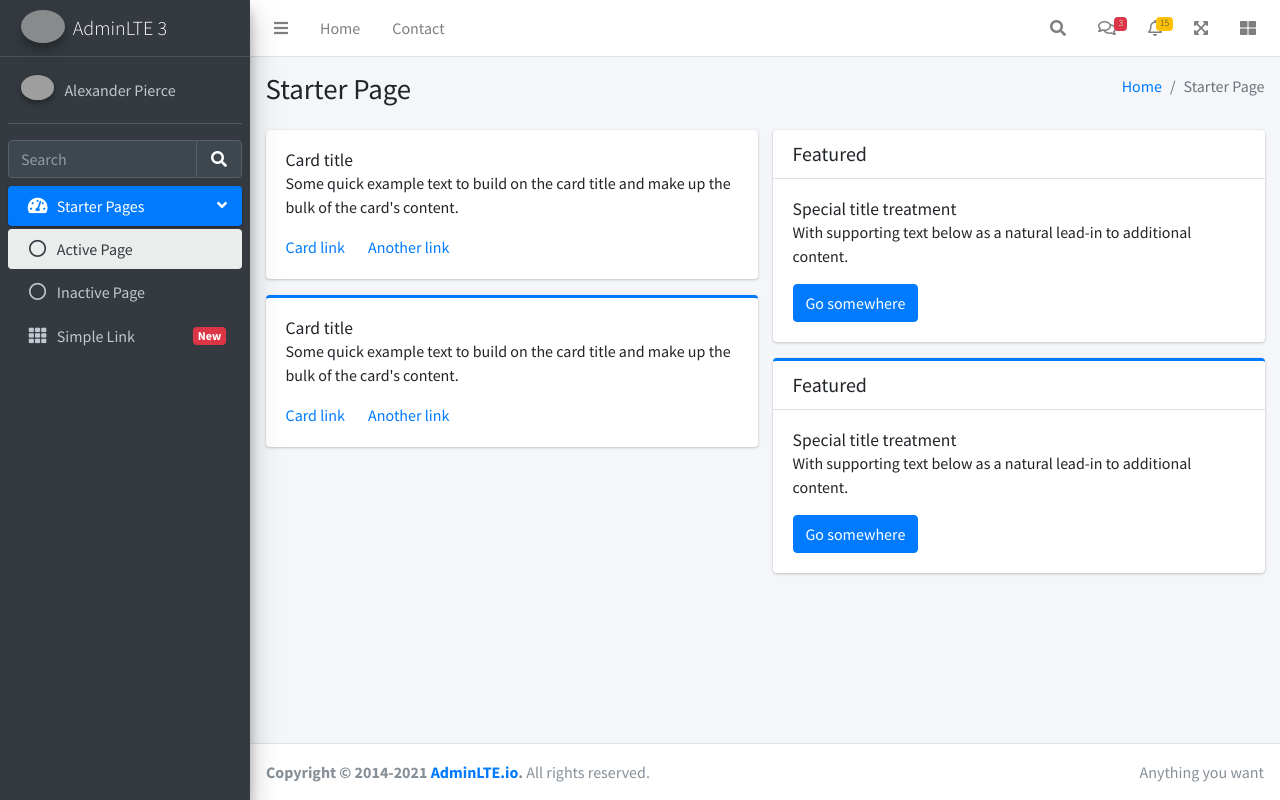
After one commit to MhAliCakmak/EduWebsite, a Django app: template EduWebsite/templates/starter.html in a window 1280 px wide. The commit adds this page. Run offline with Django 4.2, Linux system fonts and the light colour scheme; the template is opened without the code that fills it, so the values that code supplies are empty; some libraries are stand-ins or nearby versions; grey boxes are pictures that could not be loaded.

Commit message:
Hatalar giderildi

```diff
--- a/EduWebsite/EduWebsite/settings.py
+++ b/EduWebsite/EduWebsite/settings.py
@@ -32,8 +32,7 @@ ALLOWED_HOSTS = []
 
 INSTALLED_APPS = [
 
-    "adminlte3",
-    'adminlte3_theme',
+
     'django.contrib.admin',
     'django.contrib.auth',
     'django.contrib.contenttypes',
--- a/EduWebsite/questionApp/models.py
+++ b/EduWebsite/questionApp/models.py
@@ -4,15 +4,21 @@ from ckeditor.fields import RichTextField
 
 # Create your models here.
 
+class Category(models.Model):
+    title=models.CharField(max_length=75,default="Fen Bilimleri")
+    section=models.CharField(max_length=75,default="Unit-one")
 class Question(models.Model):
     title=models.CharField(max_length=250)
+
     image=models.CharField(max_length=50)
     description=RichTextField()
+    category = models.ForeignKey(Category, on_delete=models.CASCADE,null=True)
     is_active=models.BooleanField(default=False)
     admin_verified=models.BooleanField(default=False)
     add_date=models.DateTimeField(auto_now_add=True)
     update_date=models.DateTimeField(auto_now=True)
     slug=models.SlugField(null=True,blank=True)
+    answer=models.CharField(max_length=1,null="A")
 
     class Meta:
         verbose_name="Soru"
--- /dev/null
+++ b/EduWebsite/templates/starter.html
@@ -0,0 +1,354 @@
+<!DOCTYPE html>
+<!--
+This is a starter template page. Use this page to start your new project from
+scratch. This page gets rid of all links and provides the needed markup only.
+-->
+<html lang="en">
+<head>
+  <meta charset="utf-8">
+  <meta name="viewport" content="width=device-width, initial-scale=1">
+  <title>AdminLTE 3 | Starter</title>
+
+  <!-- Google Font: Source Sans Pro -->
+  <link rel="stylesheet" href="https://fonts.googleapis.com/css?family=Source+Sans+Pro:300,400,400i,700&display=fallback">
+  <!-- Font Awesome Icons -->
+  <link rel="stylesheet" href="plugins/fontawesome-free/css/all.min.css">
+  <!-- Theme style -->
+  <link rel="stylesheet" href="dist/css/adminlte.min.css">
+</head>
+<body class="hold-transition sidebar-mini">
+<div class="wrapper">
+
+  <!-- Navbar -->
+  <nav class="main-header navbar navbar-expand navbar-white navbar-light">
+    <!-- Left navbar links -->
+    <ul class="navbar-nav">
+      <li class="nav-item">
+        <a class="nav-link" data-widget="pushmenu" href="#" role="button"><i class="fas fa-bars"></i></a>
+      </li>
+      <li class="nav-item d-none d-sm-inline-block">
+        <a href="index3.html" class="nav-link">Home</a>
+      </li>
+      <li class="nav-item d-none d-sm-inline-block">
+        <a href="#" class="nav-link">Contact</a>
+      </li>
+    </ul>
+
+    <!-- Right navbar links -->
+    <ul class="navbar-nav ml-auto">
+      <!-- Navbar Search -->
+      <li class="nav-item">
+        <a class="nav-link" data-widget="navbar-search" href="#" role="button">
+          <i class="fas fa-search"></i>
+        </a>
+        <div class="navbar-search-block">
+          <form class="form-inline">
+            <div class="input-group input-group-sm">
+              <input class="form-control form-control-navbar" type="search" placeholder="Search" aria-label="Search">
+              <div class="input-group-append">
+                <button class="btn btn-navbar" type="submit">
+                  <i class="fas fa-search"></i>
+                </button>
+                <button class="btn btn-navbar" type="button" data-widget="navbar-search">
+                  <i class="fas fa-times"></i>
+                </button>
+              </div>
+            </div>
+          </form>
+        </div>
+      </li>
+
+      <!-- Messages Dropdown Menu -->
+      <li class="nav-item dropdown">
+        <a class="nav-link" data-toggle="dropdown" href="#">
+          <i class="far fa-comments"></i>
+          <span class="badge badge-danger navbar-badge">3</span>
+        </a>
+        <div class="dropdown-menu dropdown-menu-lg dropdown-menu-right">
+          <a href="#" class="dropdown-item">
+            <!-- Message Start -->
+            <div class="media">
+              <img src="dist/img/user1-128x128.jpg" alt="User Avatar" class="img-size-50 mr-3 img-circle">
+              <div class="media-body">
+                <h3 class="dropdown-item-title">
+                  Brad Diesel
+                  <span class="float-right text-sm text-danger"><i class="fas fa-star"></i></span>
+                </h3>
+                <p class="text-sm">Call me whenever you can...</p>
+                <p class="text-sm text-muted"><i class="far fa-clock mr-1"></i> 4 Hours Ago</p>
+              </div>
+            </div>
+            <!-- Message End -->
+          </a>
+          <div class="dropdown-divider"></div>
+          <a href="#" class="dropdown-item">
+            <!-- Message Start -->
+            <div class="media">
+              <img src="dist/img/user8-128x128.jpg" alt="User Avatar" class="img-size-50 img-circle mr-3">
+              <div class="media-body">
+                <h3 class="dropdown-item-title">
+                  John Pierce
+                  <span class="float-right text-sm text-muted"><i class="fas fa-star"></i></span>
+                </h3>
+                <p class="text-sm">I got your message bro</p>
+                <p class="text-sm text-muted"><i class="far fa-clock mr-1"></i> 4 Hours Ago</p>
+              </div>
+            </div>
+            <!-- Message End -->
+          </a>
+          <div class="dropdown-divider"></div>
+          <a href="#" class="dropdown-item">
+            <!-- Message Start -->
+            <div class="media">
+              <img src="dist/img/user3-128x128.jpg" alt="User Avatar" class="img-size-50 img-circle mr-3">
+              <div class="media-body">
+                <h3 class="dropdown-item-title">
+                  Nora Silvester
+                  <span class="float-right text-sm text-warning"><i class="fas fa-star"></i></span>
+                </h3>
+                <p class="text-sm">The subject goes here</p>
+                <p class="text-sm text-muted"><i class="far fa-clock mr-1"></i> 4 Hours Ago</p>
+              </div>
+            </div>
+            <!-- Message End -->
+          </a>
+          <div class="dropdown-divider"></div>
+          <a href="#" class="dropdown-item dropdown-footer">See All Messages</a>
+        </div>
+      </li>
+      <!-- Notifications Dropdown Menu -->
+      <li class="nav-item dropdown">
+        <a class="nav-link" data-toggle="dropdown" href="#">
+          <i class="far fa-bell"></i>
+          <span class="badge badge-warning navbar-badge">15</span>
+        </a>
+        <div class="dropdown-menu dropdown-menu-lg dropdown-menu-right">
+          <span class="dropdown-header">15 Notifications</span>
+          <div class="dropdown-divider"></div>
+          <a href="#" class="dropdown-item">
+            <i class="fas fa-envelope mr-2"></i> 4 new messages
+            <span class="float-right text-muted text-sm">3 mins</span>
+          </a>
+          <div class="dropdown-divider"></div>
+          <a href="#" class="dropdown-item">
+            <i class="fas fa-users mr-2"></i> 8 friend requests
+            <span class="float-right text-muted text-sm">12 hours</span>
+          </a>
+          <div class="dropdown-divider"></div>
+          <a href="#" class="dropdown-item">
+            <i class="fas fa-file mr-2"></i> 3 new reports
+            <span class="float-right text-muted text-sm">2 days</span>
+          </a>
+          <div class="dropdown-divider"></div>
+          <a href="#" class="dropdown-item dropdown-footer">See All Notifications</a>
+        </div>
+      </li>
+      <li class="nav-item">
+        <a class="nav-link" data-widget="fullscreen" href="#" role="button">
+          <i class="fas fa-expand-arrows-alt"></i>
+        </a>
+      </li>
+      <li class="nav-item">
+        <a class="nav-link" data-widget="control-sidebar" data-slide="true" href="#" role="button">
+          <i class="fas fa-th-large"></i>
+        </a>
+      </li>
+    </ul>
+  </nav>
+  <!-- /.navbar -->
+
+  <!-- Main Sidebar Container -->
+  <aside class="main-sidebar sidebar-dark-primary elevation-4">
+    <!-- Brand Logo -->
+    <a href="index3.html" class="brand-link">
+      <img src="dist/img/AdminLTELogo.png" alt="AdminLTE Logo" class="brand-image img-circle elevation-3" style="opacity: .8">
+      <span class="brand-text font-weight-light">AdminLTE 3</span>
+    </a>
+
+    <!-- Sidebar -->
+    <div class="sidebar">
+      <!-- Sidebar user panel (optional) -->
+      <div class="user-panel mt-3 pb-3 mb-3 d-flex">
+        <div class="image">
+          <img src="dist/img/user2-160x160.jpg" class="img-circle elevation-2" alt="User Image">
+        </div>
+        <div class="info">
+          <a href="#" class="d-block">Alexander Pierce</a>
+        </div>
+      </div>
+
+      <!-- SidebarSearch Form -->
+      <div class="form-inline">
+        <div class="input-group" data-widget="sidebar-search">
+          <input class="form-control form-control-sidebar" type="search" placeholder="Search" aria-label="Search">
+          <div class="input-group-append">
+            <button class="btn btn-sidebar">
+              <i class="fas fa-search fa-fw"></i>
+            </button>
+          </div>
+        </div>
+      </div>
+
+      <!-- Sidebar Menu -->
+      <nav class="mt-2">
+        <ul class="nav nav-pills nav-sidebar flex-column" data-widget="treeview" role="menu" data-accordion="false">
+          <!-- Add icons to the links using the .nav-icon class
+               with font-awesome or any other icon font library -->
+          <li class="nav-item menu-open">
+            <a href="#" class="nav-link active">
+              <i class="nav-icon fas fa-tachometer-alt"></i>
+              <p>
+                Starter Pages
+                <i class="right fas fa-angle-left"></i>
+              </p>
+            </a>
+            <ul class="nav nav-treeview">
+              <li class="nav-item">
+                <a href="#" class="nav-link active">
+                  <i class="far fa-circle nav-icon"></i>
+                  <p>Active Page</p>
+                </a>
+              </li>
+              <li class="nav-item">
+                <a href="#" class="nav-link">
+                  <i class="far fa-circle nav-icon"></i>
+                  <p>Inactive Page</p>
+                </a>
+              </li>
+            </ul>
+          </li>
+          <li class="nav-item">
+            <a href="#" class="nav-link">
+              <i class="nav-icon fas fa-th"></i>
+              <p>
+                Simple Link
+                <span class="right badge badge-danger">New</span>
+              </p>
+            </a>
+          </li>
+        </ul>
+      </nav>
+      <!-- /.sidebar-menu -->
+    </div>
+    <!-- /.sidebar -->
+  </aside>
+
+  <!-- Content Wrapper. Contains page content -->
+  <div class="content-wrapper">
+    <!-- Content Header (Page header) -->
+    <div class="content-header">
+      <div class="container-fluid">
+        <div class="row mb-2">
+          <div class="col-sm-6">
+            <h1 class="m-0">Starter Page</h1>
+          </div><!-- /.col -->
+          <div class="col-sm-6">
+            <ol class="breadcrumb float-sm-right">
+              <li class="breadcrumb-item"><a href="#">Home</a></li>
+              <li class="breadcrumb-item active">Starter Page</li>
+            </ol>
+          </div><!-- /.col -->
+        </div><!-- /.row -->
+      </div><!-- /.container-fluid -->
+    </div>
+    <!-- /.content-header -->
+
+    <!-- Main content -->
+    <div class="content">
+      <div class="container-fluid">
+        <div class="row">
+          <div class="col-lg-6">
+            <div class="card">
+              <div class="card-body">
+                <h5 class="card-title">Card title</h5>
+
+                <p class="card-text">
+                  Some quick example text to build on the card title and make up the bulk of the card's
+                  content.
+                </p>
+
+                <a href="#" class="card-link">Card link</a>
+                <a href="#" class="card-link">Another link</a>
+              </div>
+            </div>
+
+            <div class="card card-primary card-outline">
+              <div class="card-body">
+                <h5 class="card-title">Card title</h5>
+
+                <p class="card-text">
+                  Some quick example text to build on the card title and make up the bulk of the card's
+                  content.
+                </p>
+                <a href="#" class="card-link">Card link</a>
+                <a href="#" class="card-link">Another link</a>
+              </div>
+            </div><!-- /.card -->
+          </div>
+          <!-- /.col-md-6 -->
+          <div class="col-lg-6">
+            <div class="card">
+              <div class="card-header">
+                <h5 class="m-0">Featured</h5>
+              </div>
+              <div class="card-body">
+                <h6 class="card-title">Special title treatment</h6>
+
+                <p class="card-text">With supporting text below as a natural lead-in to additional content.</p>
+                <a href="#" class="btn btn-primary">Go somewhere</a>
+              </div>
+            </div>
+
+            <div class="card card-primary card-outline">
+              <div class="card-header">
+                <h5 class="m-0">Featured</h5>
+              </div>
+              <div class="card-body">
+                <h6 class="card-title">Special title treatment</h6>
+
+                <p class="card-text">With supporting text below as a natural lead-in to additional content.</p>
+                <a href="#" class="btn btn-primary">Go somewhere</a>
+              </div>
+            </div>
+          </div>
+          <!-- /.col-md-6 -->
+        </div>
+        <!-- /.row -->
+      </div><!-- /.container-fluid -->
+    </div>
+    <!-- /.content -->
+  </div>
+  <!-- /.content-wrapper -->
+
+  <!-- Control Sidebar -->
+  <aside class="control-sidebar control-sidebar-dark">
+    <!-- Control sidebar content goes here -->
+    <div class="p-3">
+      <h5>Title</h5>
+      <p>Sidebar content</p>
+    </div>
+  </aside>
+  <!-- /.control-sidebar -->
+
+  <!-- Main Footer -->
+  <footer class="main-footer">
+    <!-- To the right -->
+    <div class="float-right d-none d-sm-inline">
+      Anything you want
+    </div>
+    <!-- Default to the left -->
+    <strong>Copyright &copy; 2014-2021 <a href="https://adminlte.io">AdminLTE.io</a>.</strong> All rights reserved.
+  </footer>
+</div>
+<!-- ./wrapper -->
+
+<!-- REQUIRED SCRIPTS -->
+
+<!-- jQuery -->
+<script src="plugins/jquery/jquery.min.js"></script>
+<!-- Bootstrap 4 -->
+<script src="plugins/bootstrap/js/bootstrap.bundle.min.js"></script>
+<!-- AdminLTE App -->
+<script src="dist/js/adminlte.min.js"></script>
+</body>
+</html>
```
Also changed, not shown: EduWebsite/questionApp/admin.py (+11 -0 lines), EduWebsite/templates/admin/base.html (+6 -6 lines), EduWebsite/templates/adminPanel.html (added, +64 -0 lines), EduWebsite/templates/ogrenciPanel.html (added, +15 -0 lines), EduWebsite/templates/ogretmenPanel.html (added, +64 -0 lines), EduWebsite/questionApp/migrations/0007_question_answer.py (added), EduWebsite/questionApp/migrations/0008_category.py (added), EduWebsite/questionApp/migrations/0009_question_category.py (added), EduWebsite/questionApp/migrations/0010_alter_question_category.py (added), EduWebsite/questionApp/migrations/0011_alter_question_category.py (added), EduWebsite/questionApp/migrations/0012_alter_category_section_alter_question_category.py (added), EduWebsite/questionApp/migrations/0013_remove_question_category.py (added), EduWebsite/questionApp/migrations/0014_delete_category.py (added), EduWebsite/questionApp/migrations/0015_category_question_category.py (added).
